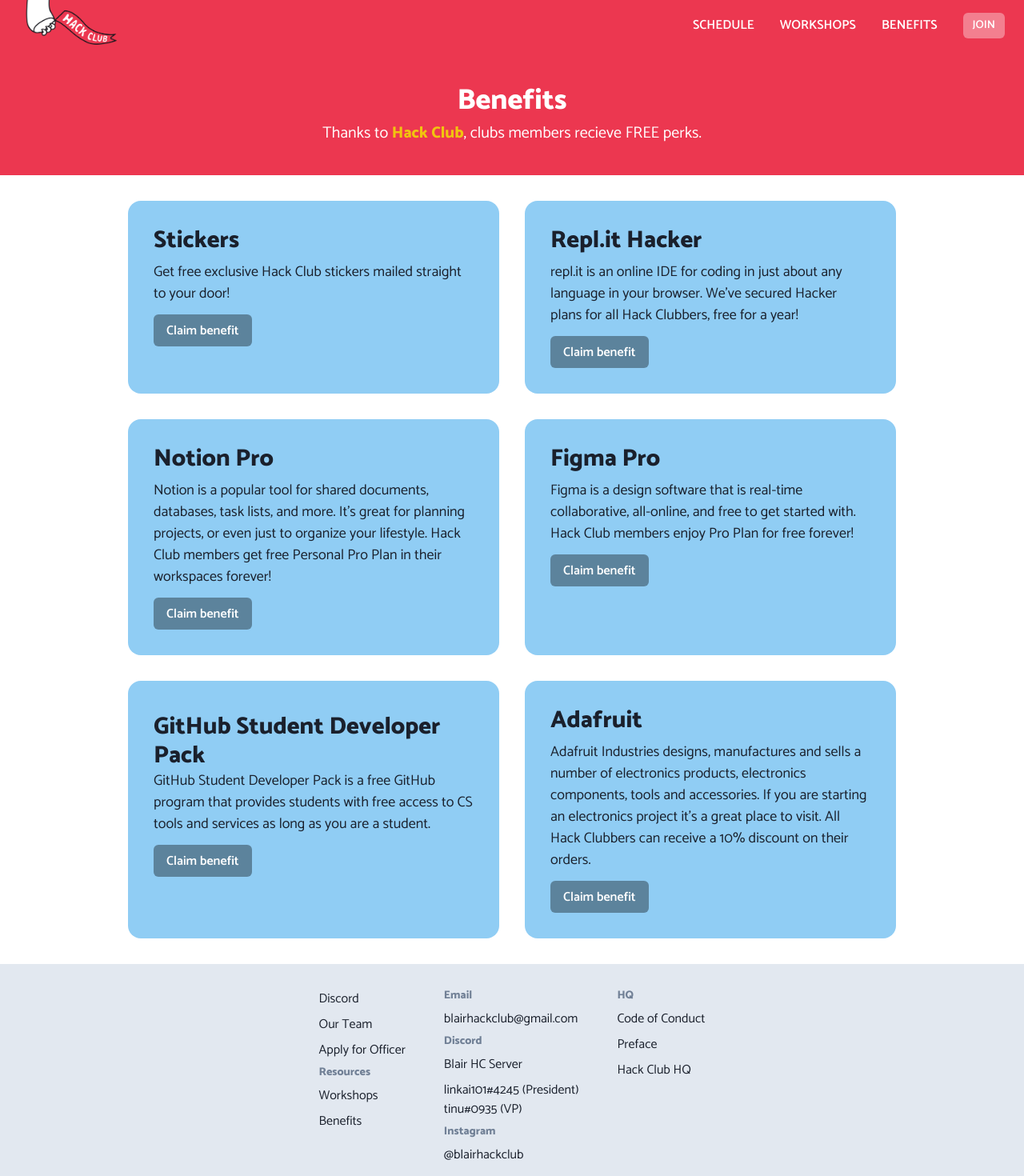
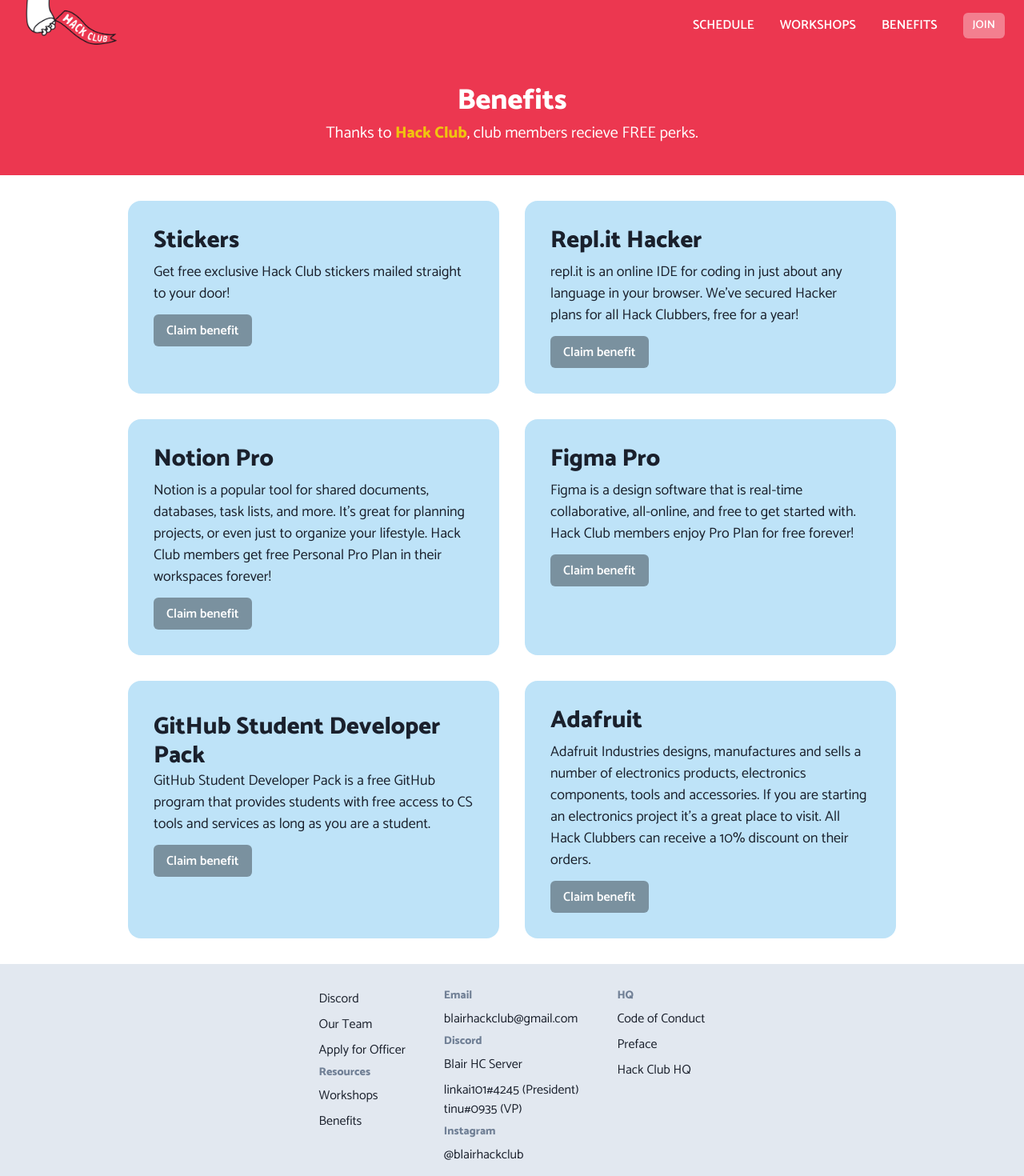
Before and after one commit to blairhackclub/site-v1, a Next.js app: page /benefits in a window 1280 px wide. Shown: the top 1470 px of the page at 80% size. Built offline with nearby package versions, Linux system fonts and the light colour scheme.

Commit message:
Minor changes

```diff
--- a/pages/benefits/index.js
+++ b/pages/benefits/index.js
@@ -26,21 +26,21 @@ export default function BenefitsPage() {
           Benefits
         </Heading>
         <Heading as="h2" size="md" my={2} color="white" fontWeight="normal">
-          Thanks to <Link href="https://hackclub.com" fontWeight="bold" color="brand.yellow" isExternal>Hack Club</Link>, clubs members recieve FREE perks.
+          Thanks to <Link href="https://hackclub.com" fontWeight="bold" color="brand.yellow" isExternal>Hack Club</Link>, club members recieve FREE perks.
         </Heading>
         </Container>
       </Box>
 
       <Container maxW="container.lg">
         <SimpleGrid columns={{ base: 1, md: 2 }} spacing={8} py={8} px={4}>
-          <Box p={8} bg={useColorModeValue("blue.200", "blue.400")} borderRadius={16}>
+          <Box p={8} bg={useColorModeValue("blue.100", "blue.400")} borderRadius={16}>
             <Heading as="h2" size="lg">Stickers</Heading>
             <Text fontSize="lg" mt={2}>Get free exclusive Hack Club stickers mailed straight to your door!</Text>
             <Link href="/benefits/stickers" style={{ textDecoration: "none" }}>
               <Button colorScheme="blackAlpha" color="white" mt={3}>Claim benefit</Button>
             </Link>
           </Box>
-          <Box p={8} bg={useColorModeValue("blue.200", "blue.400")} borderRadius={16}>
+          <Box p={8} bg={useColorModeValue("blue.100", "blue.400")} borderRadius={16}>
             <Heading as="h2" size="lg">Repl.it Hacker</Heading>
             <Text fontSize="lg" mt={2}>
               repl.it is an online IDE for coding in just about any language in your browser. We’ve secured Hacker plans for all Hack Clubbers, free for a year!
@@ -49,7 +49,7 @@ export default function BenefitsPage() {
               <Button colorScheme="blackAlpha" color="white" mt={3}>Claim benefit</Button>
             </Link>
           </Box>
-          <Box p={8} bg={useColorModeValue("blue.200", "blue.400")} borderRadius={16}>
+          <Box p={8} bg={useColorModeValue("blue.100", "blue.400")} borderRadius={16}>
             <Heading as="h2" size="lg">Notion Pro</Heading>
             <Text fontSize="lg" mt={2}>
               Notion is a popular tool for shared documents, databases, task lists, and more.
@@ -60,7 +60,7 @@ export default function BenefitsPage() {
               <Button colorScheme="blackAlpha" color="white" mt={3}>Claim benefit</Button>
             </Link>
           </Box>
-          <Box p={8} bg={useColorModeValue("blue.200", "blue.400")} borderRadius={16}>
+          <Box p={8} bg={useColorModeValue("blue.100", "blue.400")} borderRadius={16}>
             <Heading as="h2" size="lg">Figma Pro</Heading>
             <Text fontSize="lg" mt={2}>
               Figma is a design software that is real-time collaborative, all-online, and free to get started with.
@@ -70,7 +70,7 @@ export default function BenefitsPage() {
               <Button colorScheme="blackAlpha" color="white" mt={3}>Claim benefit</Button>
             </Link>
           </Box>
-          <Box p={8} bg={useColorModeValue("blue.200", "blue.400")} borderRadius={16}>
+          <Box p={8} bg={useColorModeValue("blue.100", "blue.400")} borderRadius={16}>
             <Heading as="h2" size="lg" mt={2}>GitHub Student Developer Pack</Heading>
             <Text fontSize="lg">
               GitHub Student Developer Pack is a free GitHub program that provides students with free access to CS tools and services as long as you are a student.
@@ -79,7 +79,7 @@ export default function BenefitsPage() {
               <Button colorScheme="blackAlpha" color="white" mt={3}>Claim benefit</Button>
             </Link>
           </Box>
-          <Box p={8} bg={useColorModeValue("blue.200", "blue.400")} borderRadius={16}>
+          <Box p={8} bg={useColorModeValue("blue.100", "blue.400")} borderRadius={16}>
             <Heading as="h2" size="lg">Adafruit</Heading>
             <Text fontSize="lg" mt={2}>
               Adafruit Industries designs, manufactures and sells a number of electronics products, electronics components, tools and accessories.
```
